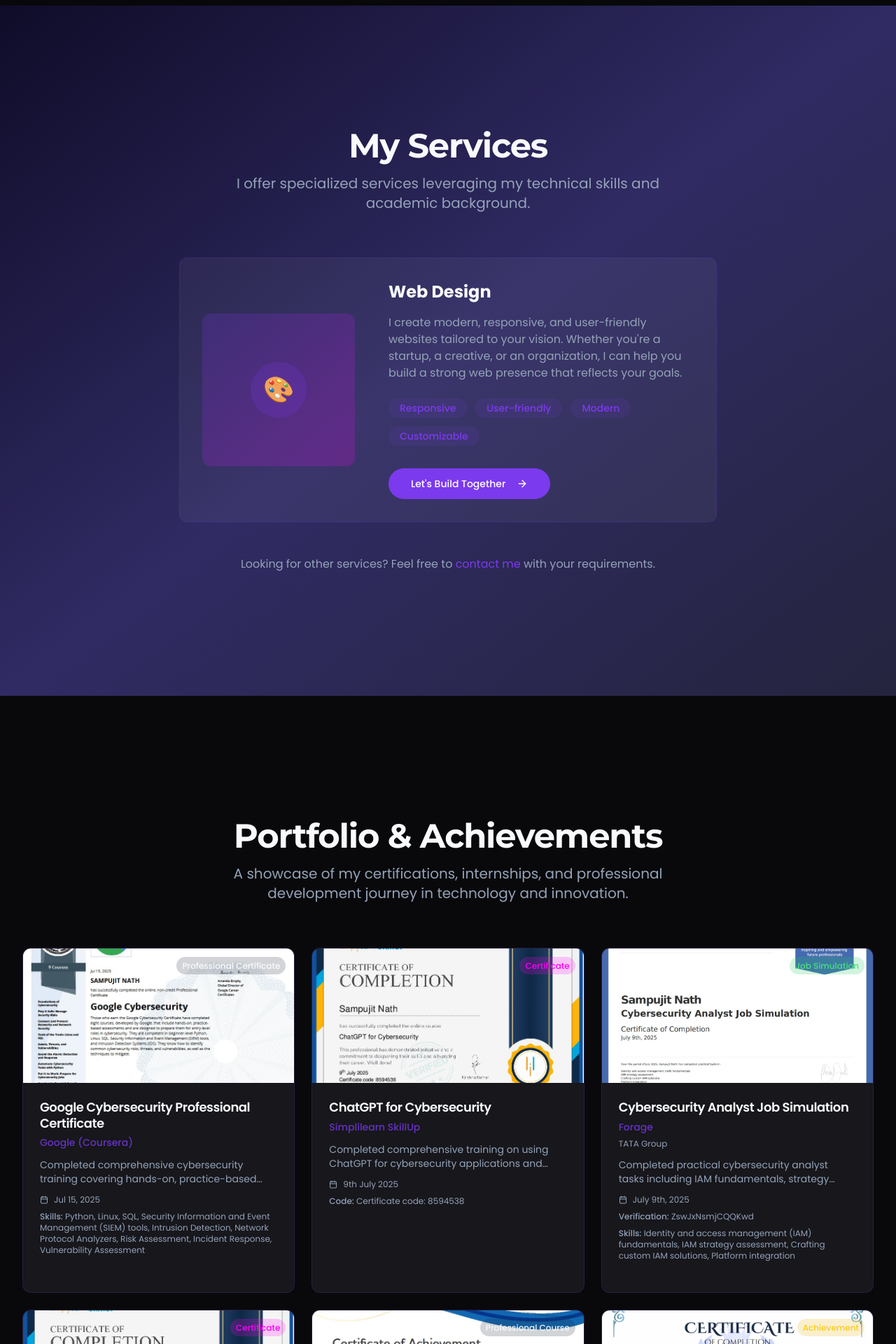
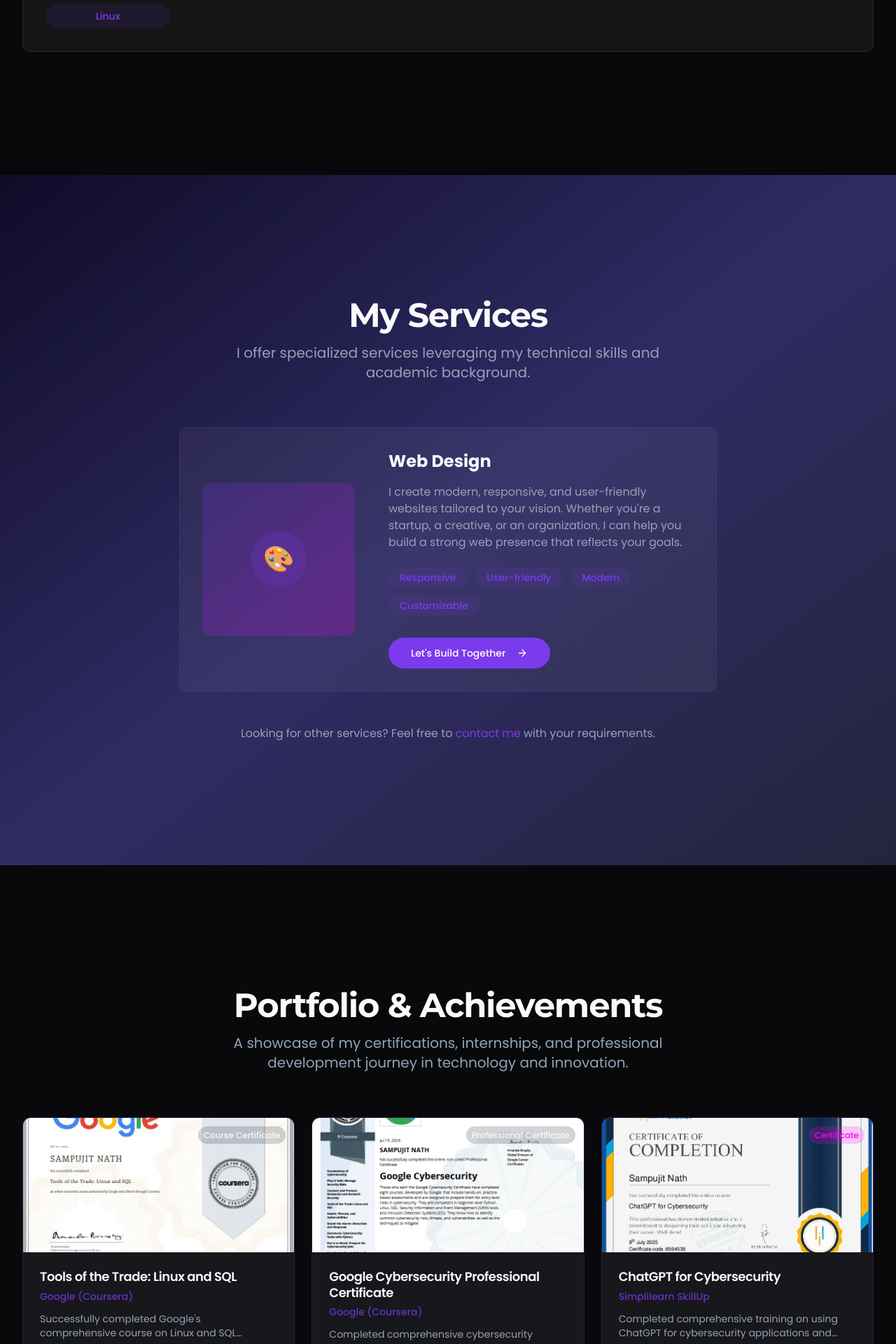
Before and after one commit to sampujit/sampujit, a React (Vite) app: page / in a window 1280 px wide. Shown: the part 3080-5000 px from the top of the page at 70% size. Built offline with nearby package versions, Linux system fonts and the light colour scheme.

Commit message:
Add portfolio item and skill
Add a new item to the portfolio section and add Linux to the skills section.

```diff
--- a/src/components/sections/PortfolioSection.tsx
+++ b/src/components/sections/PortfolioSection.tsx
@@ -35,6 +35,15 @@ const PortfolioSection: React.FC = () => {
   }, []);
 
   const certifications = [
+    {
+      title: "Tools of the Trade: Linux and SQL",
+      provider: "Google (Coursera)",
+      issued: "Jul 12, 2025",
+      type: "Course Certificate",
+      skills: "Linux, SQL, Command Line Interface, Database Management, File System Navigation, Query Optimization",
+      image: "/lovable-uploads/93494487-5c9a-4d36-86c2-b48c2c0352fe.png",
+      description: "Successfully completed Google's comprehensive course on Linux and SQL fundamentals, covering essential tools for cybersecurity and data analysis.",
+    },
     {
       title: "Google Cybersecurity Professional Certificate",
       provider: "Google (Coursera)",
--- a/src/components/sections/SkillsSection.tsx
+++ b/src/components/sections/SkillsSection.tsx
@@ -84,12 +84,13 @@ const SkillsSection: React.FC = () => {
     { name: "React", icon: "⚛️", color: "#10B981" },
     { name: "HTML/CSS", icon: "🌐", color: "#F43F5E" },
     { name: "MySQL", icon: "🗃️", color: "#6366F1" },
+    { name: "Linux", icon: "🐧", color: "#FFA500" },
     { name: "Video Editing", icon: "🎬", color: "#8B5CF6" },
     { name: "Event Management", icon: "📅", color: "#EC4899" }
   ];
 
   const coreTechnologies = [
-    "React", "JavaScript", "HTML/CSS", "Python", "C/C++", "MySQL"
+    "React", "JavaScript", "HTML/CSS", "Python", "C/C++", "MySQL", "Linux"
   ];
 
   return (
```
Also changed, not shown: public/lovable-uploads/93494487-5c9a-4d36-86c2-b48c2c0352fe.png (added).
